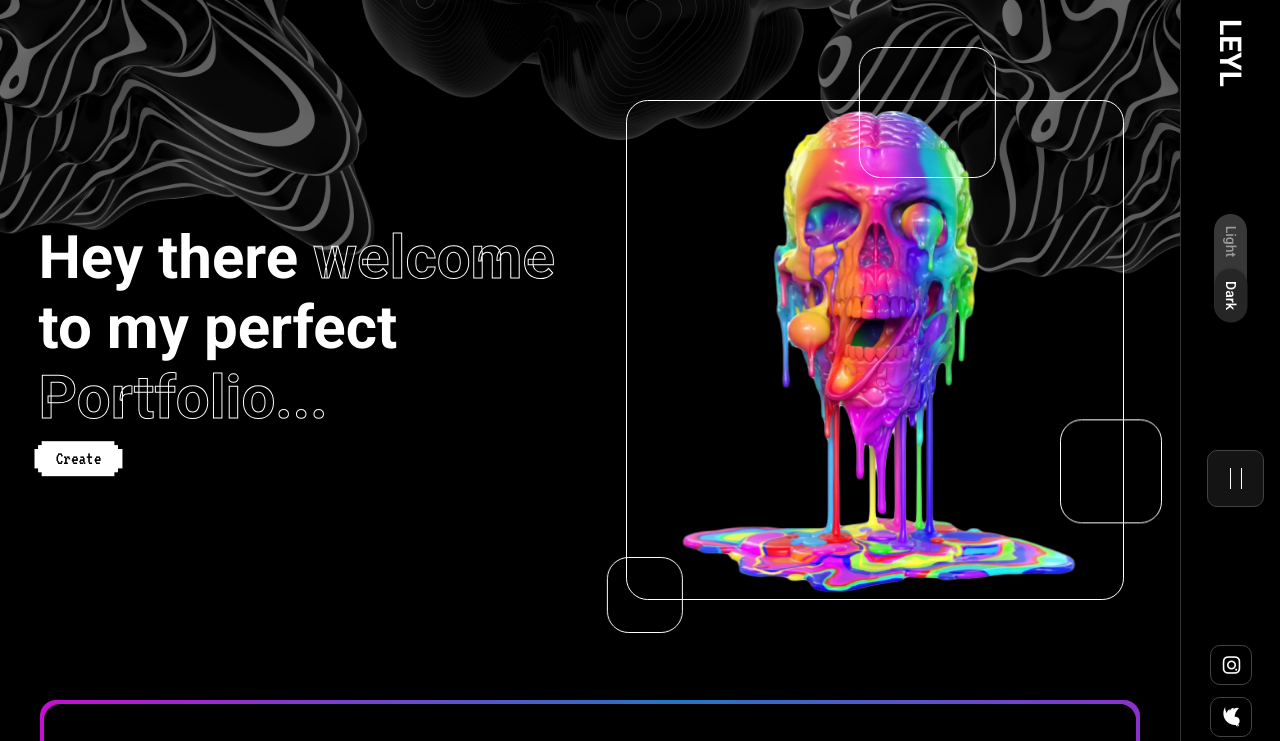
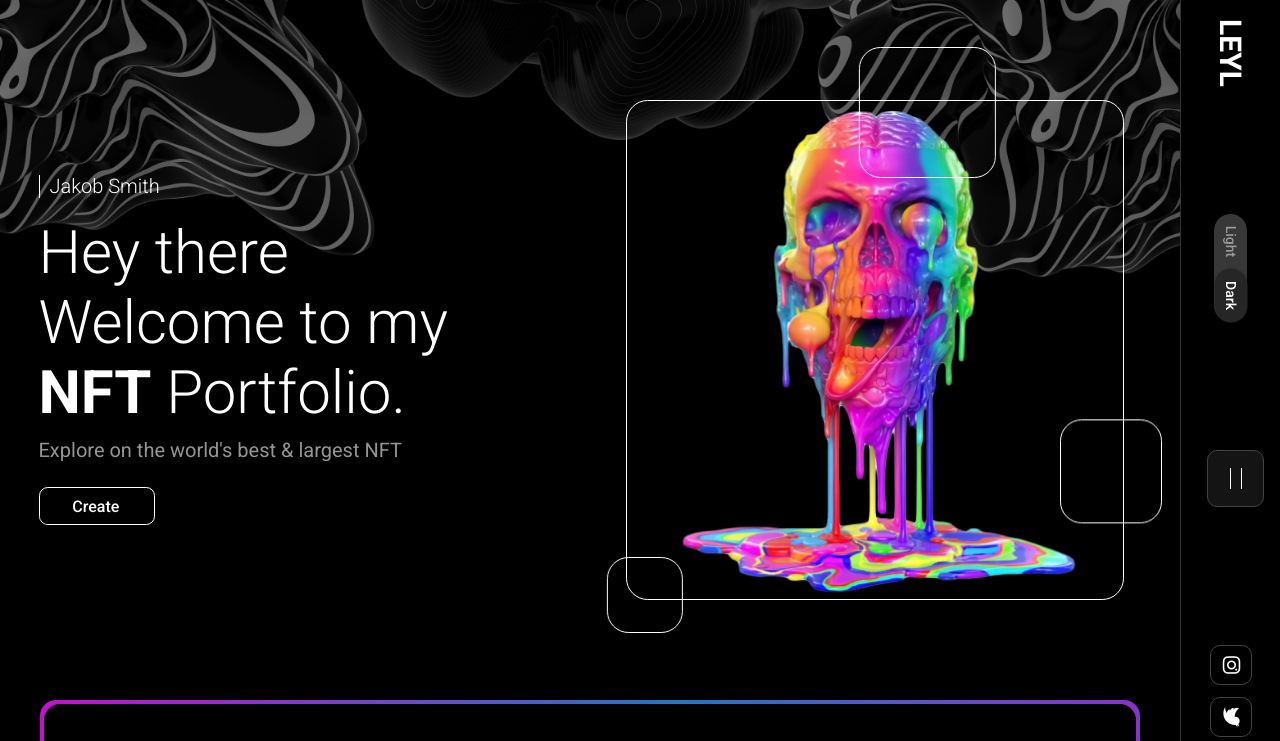
Before and after one commit to Muxtar0/PortfolioTEMP, a plain HTML site: page index.html in a window 1280 px wide. Shown: the top 741 px of the page. Drawn offline with Linux system fonts and the light colour scheme; files whose address does not match are found by name; a web font is replaced by a local one.

Commit message:
last cjanges

```diff
--- a/assets/css/style.css
+++ b/assets/css/style.css
@@ -1,7 +1,7 @@
 /*
 Template Name: LEYL
 Version: 1.0
-Author: Muxtar
+Author: theme4you.com
 Description: Portfolio Template
 
 [TABLE OF CONTENTS]
@@ -179,42 +179,65 @@ a{
     transition: all 100ms;
 
 position: relative;
-width: 80px;
-}
-
-
-.mainbuttonhover .hoversvg{
-    opacity: 0;
-
+width: 116.61px;
+height: 38.58px;
+border: 0.876761px solid #FFFFFF;
+box-sizing: border-box;
+border-radius: 8.76761px;
+padding: 2px;
+padding-left: 0;
+padding-bottom: 0;
+}
+.mainbuttonhover::before{
+    content: "";
     position: absolute;
-    top: 50%;
-    left: 50%;
-    transform: translate(-50%,-50%);
-    transition: all 100ms;
+    top:0;
+    left: 0;
+    width: 0%;
+    height: 0%;
+    background: var(--border-color-linear);
+    z-index: -1;
+    border-radius: 8.76761px;
+    transition: all 900ms;
+}
+.mainbuttonhover:hover{
+    border-color: var(--color-1);
+}
+.mainbuttonhover.width::before{
+    width: 100%;
+}
+.mainbuttonhover.width.height::before{
+    height: 100%;
+}
+.mainbuttonhover.paddingbottom{
+    padding-bottom: 2px;
+}
+.mainbuttonhover.paddingleft{
+    padding-left: 2px;
 }
 .mainbuttonhover p{
-    font-family: 'VT323', monospace;
-
-    position: absolute;
-    top: 50%;
-    left: 50%;
-    transform: translate(-50%,-50%);
-    font-style: normal;
-    font-weight: normal;
-    font-size: 19px;
-    line-height: 14px;
-}
-.mainbuttonhover:hover p{
-    color:var(--color-2)
-}
-.mainbuttonhover:hover .hoversvg{
-    opacity: 1;
-
-}
-.mainbuttonhover:hover .mainsvg{
-    visibility: hidden;
-    opacity: 0;
-}
+
+    margin: 0;
+    padding: 0;
+    font-family: Roboto;
+    font-style: normal;
+    font-weight: 500;
+    font-size: 16px;
+    line-height: 19px;
+    color: var(--color-2);
+    background: var(--color-1);
+    width: 100%;
+    height: 100%;
+    text-align: center;
+    display: flex;
+    align-items: center;
+    justify-content: center;
+    border-radius: 8.76761px;
+
+}
+
+
+
 .squarediv{
     border: 1.44872px solid var(--color-2);
     box-sizing: border-box;
@@ -842,17 +865,58 @@ banner
     justify-content: center;
 }
 #banner .leftcol h1{
-    font-style: normal;
-font-weight: bold;
-font-size: 60px;
-line-height: 70px;
-color: var(--color-2);
+    margin: 0;
+    padding: 0;
+    font-style: normal;
+    font-weight: 300;
+    font-size: 60px;
+    line-height: 70px;
+
+    color: var(--color-2);
 width: 533px;
 
 }
 
-
-
+#banner .leftcol h1 span{
+    font-weight: bold;
+}
+#banner .leftcol h2{
+    margin: 0;
+    padding: 0;
+    font-style: normal;
+    font-weight: 300;
+    font-size: 60px;
+    line-height: 70px;
+
+    color: var(--color-2);
+}
+#banner .leftcol h3{
+    margin: 0;
+    padding: 0;
+    font-style: normal;
+font-weight: 300;
+font-size: 20px;
+line-height: 23px;
+
+color: var(--color-2);
+border-left: 1px solid #FFFFFF;
+padding-left: 10px;
+margin-bottom: 20px;
+}
+#banner .leftcol h4{
+    margin: 0;
+    padding: 0;
+    font-style: normal;
+    font-weight: normal;
+    font-size: 20px;
+    line-height: 23px;
+
+    color: #959595;
+    margin-top: 11px;
+}
+#banner .leftcol a{
+    margin-top: 25px;
+}
 #banner .rightcol .imagediv{
     border: 1.44872px solid var(--color-2);
     box-sizing: border-box;
--- a/assets/js/main.js
+++ b/assets/js/main.js
@@ -69,7 +69,6 @@ for(let i = 0 ; i < openmenuli.length; i++){
 const theme = document.querySelectorAll('.theme');
 const body = document.querySelector('#body');
 const bannerbgimg = document.querySelector('#banner .bg-image img')
-const mainbuttonhover = document.querySelectorAll('.mainbuttonhover');
 for(let i = 0 ; i < theme.length ; i++){
     theme[i].addEventListener('click' , (e) => {
         if(e.target.classList.contains("lighttarget")){
@@ -124,6 +123,36 @@ function reveal () {
         }
 
     }
+}
+/* Button animation */
+
+const mainbuttonhover = document.querySelectorAll('.mainbuttonhover');
+
+for(let i = 0 ; i < mainbuttonhover.length; i++){
+  mainbuttonhover[i].addEventListener('mousemove' , () => {
+    mainbuttonhover[i].classList.add('width');
+    setTimeout(() => {
+      mainbuttonhover[i].classList.add("height")
+    },200)
+    setTimeout(() => {
+      mainbuttonhover[i].classList.add("paddingbottom")
+    },700)
+    setTimeout(() => {
+      mainbuttonhover[i].classList.add("paddingleft")
+    },900)
+  })
+  mainbuttonhover[i].addEventListener('mouseout' , () => {
+    mainbuttonhover[i].classList.remove('width');
+    setTimeout(() => {
+      mainbuttonhover[i].classList.remove("height")
+    },200)
+    setTimeout(() => {
+      mainbuttonhover[i].classList.remove("paddingbottom")
+    },700)
+    setTimeout(() => {
+      mainbuttonhover[i].classList.remove("paddingleft")
+    },900)
+  })
 }
 
 /* Swiper */
--- a/index.html
+++ b/index.html
@@ -133,13 +133,12 @@
                 <div class="row">
                     <div class="col-lg-6 col-12 leftcol">
                         <div class="content" >
-                            <h1 class="textborder">Hey there <span>welcome</span> to my perfect <span>Portfolio...</span></h1>
-                            <a href="#" class="mainbuttonhover" >
-                                <span class="icon-Union mainsvg"></span>
-                                <span class="icon-Union-Hover hoversvg"></span>
-
-
-                                <p>Create</p></a>
+                            <h3>Jakob Smith</h4>
+                            <h2 >Hey there</h2>
+                            <h1>Welcome to my
+                                <span>NFT</span> Portfolio.</h1>
+                            <h4>Explore on the world's best & largest NFT</h4>
+                            <a href="#" class="mainbuttonhover" ><p>Create</p></a>
                         </div>
                     </div>
                     <div class="col-lg-6 col-12 rightcol">
@@ -177,11 +176,7 @@
                                 <p>If you want</p>
                                 <div>
                                     <p>Read more about me <i class="fas fa-right-long"></i></p>
-                                    <a href="#" class="mainbuttonhover" >
-                                        <span class="icon-Union mainsvg"></span>
-                                        <span class="icon-Union-Hover hoversvg"></span>
-
-                                        <p>Click</p></a>
+                                    <a href="#" class="mainbuttonhover" ><p>Click</p></a>
                                 </div>
                             </div>
                         </div>
@@ -823,11 +818,7 @@
                     </div>
                     <div class="col-12 bottomcol reveal">
                         <div class="content">
-                            <a href="#" class="mainbuttonhover" >
-                                <span class="icon-Union mainsvg"></span>
-                                <span class="icon-Union-Hover hoversvg"></span>
-
-                                <p>Click</p></a>
+                            <a href="#" class="mainbuttonhover" ><p>Click</p></a>
                         </div>
                     </div>
                 </div>
@@ -927,11 +918,7 @@
                                 <textarea name="message"  cols="30" rows="8" placeholder="Message"></textarea>
                             </div>
                             <div class="btn">
-                                <a href="#" class="mainbuttonhover" >
-                                    <span class="icon-Union mainsvg"></span>
-                                    <span class="icon-Union-Hover hoversvg"></span>
-
-                                    <p>Click</p></a>
+                                <a href="#" class="mainbuttonhover" ><p>Click</p></a>
                             </div>
                         </div>
                     </div>
```
